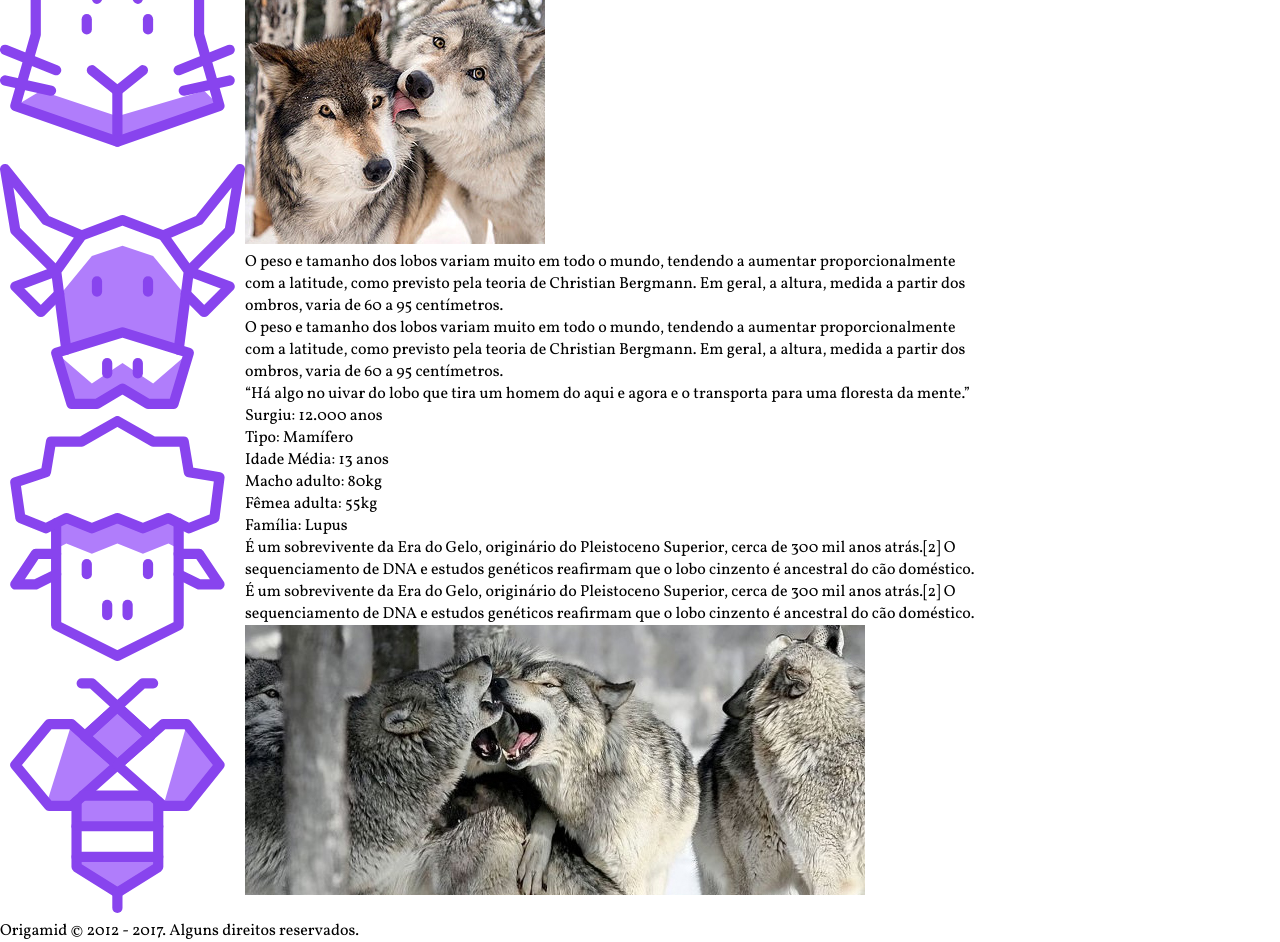
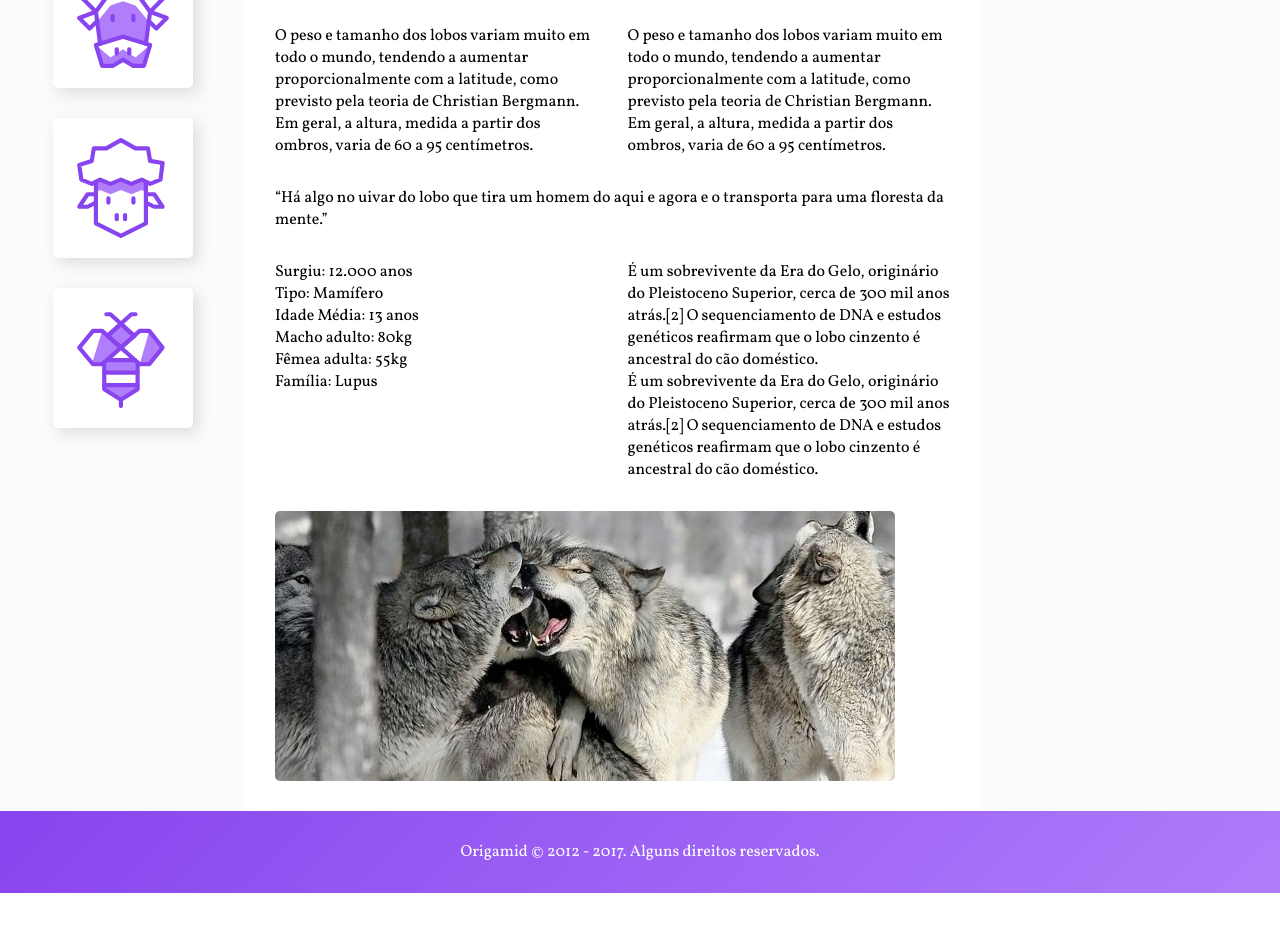
Before and after one commit to rafaelviefe/wildbeast, a plain HTML site: page index.html in a window 1280 px wide. Shown: the part 697-1639 px from the top of the page. After the commit the page ends 1590 px from the top, so only its background shows below. Drawn offline with Linux system fonts and the light colour scheme.

Commit message:
more-contents

```diff
--- a/css/style.css
+++ b/css/style.css
@@ -17,6 +17,8 @@ a{
 
 img{
     max-width: 100%;
+    display: block;
+    border-radius: 5px;
 }
 
 /*GRID GERAL*/
@@ -65,24 +67,83 @@ img{
     margin-left: 30px;
 }
 
-
-
 .logo{
     max-width: 200px;
 }
 
+/*SIDENAV*/
+
 .sidenav{
     grid-area: sidenav;
+    background: #FAFBFC;
+    padding: 30px;
 }
+
+.sidenav li a{
+    display: block;
+    min-width: 60px;
+    max-width: 100px;
+    margin: 0 auto 30px auto;
+    background: white;
+    padding: 20px;
+    border-radius: 5px;
+    box-shadow: 5px 5px 15px 0px rgba(44,44,44,0.15);
+    transition: .1s ease-out;
+}
+
+.sidenav li a:hover{
+    background: #B07DFB;
+}
+
+/*CONTENT*/
 
 .content{
     grid-area: content;
+    max-width: 900px;
+    margin: 0 auto;
+    padding: 30px;
+    display: grid;
+    grid-template-columns: 1fr 1fr;
+    gap: 30px;
 }
+
+.col-wide{
+    grid-column: 1 / -1;
+}
+
+.imagem-1{
+    grid-row: span 2;
+    align-self: end;
+}
+
+.imagem-2{
+    align-self: end;
+}
+
+
+
+
+
+/*ANÚNCIOS*/
 
 .anuncios{
     grid-area: anuncios;
+    background: #FAFBFC;
+    display: grid;
+    align-content: start;
+    padding: 30px;
+    gap: 30px;
 }
+
+/*FOOTER*/
 
 .footer{
     grid-area: footer;
+    background: linear-gradient(135deg, #8844ee, #B07DFB);
 }
+
+.footer p{
+    color: white;
+    text-align: center;
+    padding: 30px;
+}
--- a/index.html
+++ b/index.html
@@ -50,19 +50,19 @@
                 </div>
             </div>
 
-            <p>É um sobrevivente da Era do Gelo, originário do Pleistoceno Superior, cerca de 300 mil anos atrás.[2] O sequenciamento de DNA e estudos genéticos reafirmam que o lobo cinzento é ancestral do cão doméstico.</p>
+            <p class="col-wide">É um sobrevivente da Era do Gelo, originário do Pleistoceno Superior, cerca de 300 mil anos atrás.[2] O sequenciamento de DNA e estudos genéticos reafirmam que o lobo cinzento é ancestral do cão doméstico.</p>
 
-            <img src="img/wolf1.jpg" alt="Wolf 1">
+            <img class="imagem-1" src="img/wolf1.jpg" alt="Wolf 1">
 
             <p>É um sobrevivente da Era do Gelo, originário do Pleistoceno Superior, cerca de 300 mil anos atrás.[2] O sequenciamento de DNA e estudos.</p>
 
-            <img src="img/wolf2.jpg" alt="Wolf 2">
+            <img class="imagem-2" src="img/wolf2.jpg" alt="Wolf 2">
 
             <p>O peso e tamanho dos lobos variam muito em todo o mundo, tendendo a aumentar proporcionalmente com a latitude, como previsto pela teoria de Christian Bergmann. Em geral, a altura, medida a partir dos ombros, varia de 60 a 95 centímetros.</p>
 
             <p>O peso e tamanho dos lobos variam muito em todo o mundo, tendendo a aumentar proporcionalmente com a latitude, como previsto pela teoria de Christian Bergmann. Em geral, a altura, medida a partir dos ombros, varia de 60 a 95 centímetros.</p>
 
-            <blockquote class="citacao">
+            <blockquote class="citacao col-wide">
                 <p>“Há algo no uivar do lobo que tira um homem do aqui e agora e o transporta para uma floresta da mente.”</p>
             </blockquote>
 
@@ -80,7 +80,7 @@
                 <p>É um sobrevivente da Era do Gelo, originário do Pleistoceno Superior, cerca de 300 mil anos atrás.[2] O sequenciamento de DNA e estudos genéticos reafirmam que o lobo cinzento é ancestral do cão doméstico.</p>
             </div>
 
-            <img src="img/wolf3.jpg" alt="Wolf 3">
+            <img class="col-wide" src="img/wolf3.jpg" alt="Wolf 3">
         </main>
 
         <aside class="anuncios">
```
